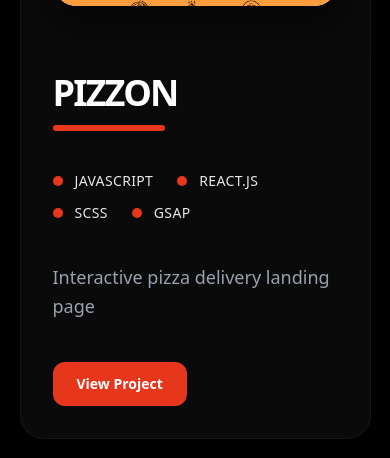
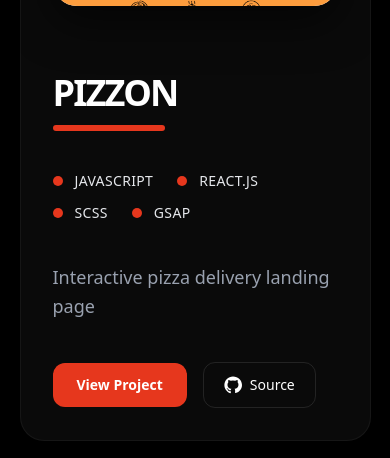
Before and after one commit to beridzezura14/Portfolio-III, a Next.js app: page / in a window 390 px wide. Shown: the part 4008-4466 px from the top of the page. Built offline with nearby package versions, Linux system fonts and the light colour scheme.

Commit message:
edit portfolio section

```diff
--- a/src/app/components/Projects.js
+++ b/src/app/components/Projects.js
@@ -31,16 +31,16 @@ export default function About() {
   {projects.map((project, index) => (
     <div
       key={project.id}
-      className="group bg-[#0a0a0a] border border-white/5 rounded-3xl p-8 xl:px-12 xl:py-16  transition-all duration-500 hover:border-[#e6371d]/20"
+      className="group bg-[#0a0a0a] border border-white/5 rounded-3xl p-8 xl:px-12 xl:py-16 transition-all duration-500 hover:border-[#e6371d]/20"
     >
       {/* layout */}
       <div
-        className={`flex flex-col md:flex-row items-center gap-16 ${
-          index % 2 !== 0 ? "md:flex-row-reverse" : ""
+        className={`flex flex-col lg:flex-row items-center gap-16 ${
+          index % 2 !== 0 ? "lg:flex-row-reverse" : ""
         }`}
       >
         {/* --- სურათი --- */}
-        <div className="relative w-full md:w-1/2 cursor-pointer">
+        <div className="relative w-full lg:w-1/2 cursor-pointer">
 
           {/* glow */}
           <div className="absolute inset-0 bg-[#e6371d]/15 blur-3xl rounded-full opacity-0 group-hover:opacity-100 transition-opacity duration-700" />
@@ -54,12 +54,12 @@ export default function About() {
               className="w-full h-auto object-cover transition-transform duration-700 group-hover:scale-105"
             />
 
-            {/* overlay (DESKTOP ONLY) */}
+            {/* overlay (DESKTOP lg+) */}
             <a
               href={project.link}
               target="_blank"
               rel="noopener noreferrer"
-              className="hidden md:flex absolute inset-0 items-center justify-center bg-black/40 opacity-0 group-hover:opacity-100 transition-all duration-500"
+              className="hidden lg:flex absolute inset-0 items-center justify-center bg-black/40 opacity-0 group-hover:opacity-100 transition-all duration-500"
             >
               <div className="w-24 h-24 rounded-full border border-white/30 flex items-center justify-center text-white text-sm uppercase bg-[#e6371d] transition-all duration-500 scale-75 group-hover:scale-100">
                 View
@@ -69,7 +69,7 @@ export default function About() {
         </div>
 
         {/* --- ტექსტი --- */}
-        <div className="flex flex-col gap-10 w-full md:w-1/2">
+        <div className="flex flex-col gap-10 w-full lg:w-1/2">
 
           <h2 className="text-4xl md:text-5xl font-extrabold tracking-tighter uppercase leading-tight">
             {project.name}
@@ -91,15 +91,42 @@ export default function About() {
             {project.shortDescription}
           </p>
 
-          {/* BUTTON (MOBILE & TABLET ONLY) */}
+          {/* --- ACTIONS --- */}
+          <div className="flex flex-wrap items-center gap-4">
+
+            {/* MOBILE/TABLET VIEW BUTTON (< lg) */}
             <a
               href={project.link}
               target="_blank"
               rel="noopener noreferrer"
-            className="md:hidden inline-flex items-center justify-center px-6 py-3 bg-[#e6371d] text-white text-sm font-semibold rounded-xl w-fit transition hover:scale-105 active:scale-95"
+              className="lg:hidden inline-flex items-center justify-center px-6 py-3 bg-[#e6371d] text-white text-sm font-semibold rounded-xl transition hover:scale-105 active:scale-95"
             >
               View Project
             </a>
+
+            {/* SOURCE BUTTON */}
+            {project.source && (
+              <a
+                href={project.source}
+                target="_blank"
+                rel="noopener noreferrer"
+                className="inline-flex items-center gap-2 px-5 py-3 border border-white/10 text-white text-sm font-medium rounded-xl hover:border-[#e6371d]/40 hover:text-[#e6371d] transition"
+              >
+                {/* GitHub icon */}
+                <svg
+                  xmlns="http://www.w3.org/2000/svg"
+                  width="18"
+                  height="18"
+                  fill="currentColor"
+                  viewBox="0 0 24 24"
+                >
+                  <path d="M12 .5C5.65.5.5 5.65.5 12c0 5.08 3.29 9.39 7.85 10.91.57.1.78-.25.78-.55v-2.02c-3.19.69-3.86-1.54-3.86-1.54-.52-1.32-1.27-1.67-1.27-1.67-1.04-.71.08-.7.08-.7 1.15.08 1.75 1.18 1.75 1.18 1.02 1.75 2.68 1.25 3.33.96.1-.74.4-1.25.72-1.54-2.55-.29-5.23-1.28-5.23-5.7 0-1.26.45-2.29 1.18-3.1-.12-.29-.51-1.45.11-3.02 0 0 .96-.31 3.15 1.18a10.9 10.9 0 0 1 5.74 0c2.19-1.49 3.15-1.18 3.15-1.18.62 1.57.23 2.73.11 3.02.73.81 1.18 1.84 1.18 3.1 0 4.43-2.68 5.4-5.24 5.69.41.35.77 1.04.77 2.1v3.11c0 .3.21.66.79.55C20.71 21.38 24 17.08 24 12 24 5.65 18.85.5 12 .5z" />
+                </svg>
+                Source
+              </a>
+            )}
+          </div>
+
         </div>
       </div>
     </div>
```
Lines whose indentation alone changed are shown as unchanged.
